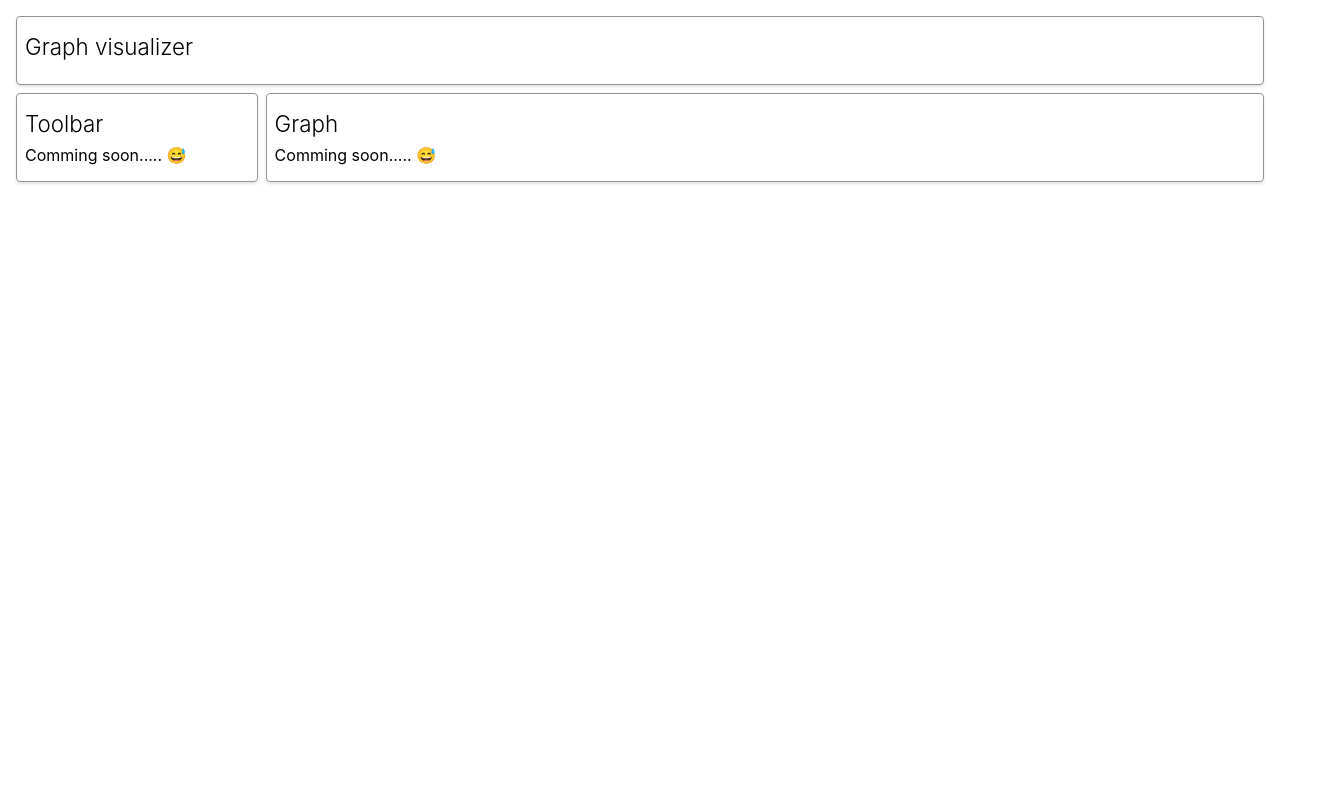
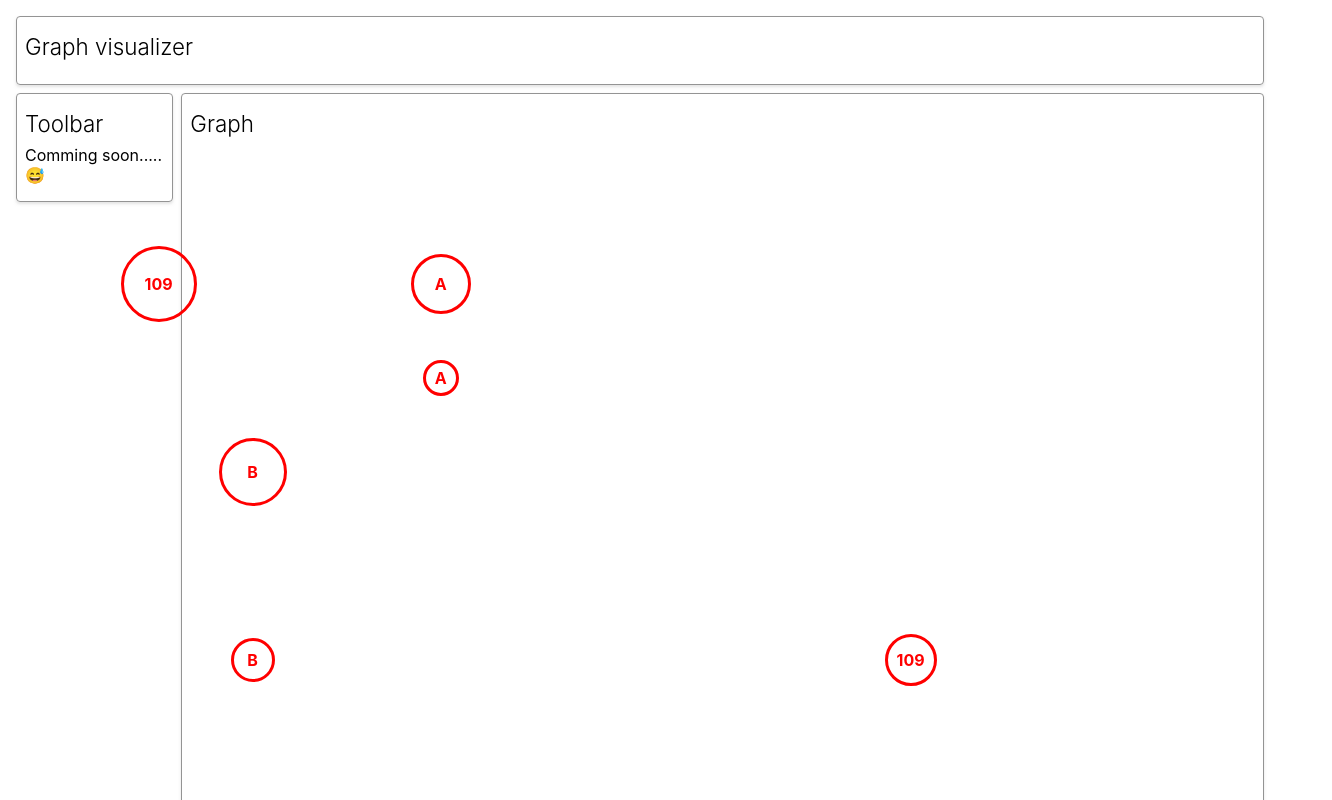
Before and after one commit to algoridam20/frog, a React (Create React App) app in the folder frog/: page /graph-visualizer in a window 1280 px wide. Shown: the top 800 px of the page, 1332 px wide, since content can reach past the window. Built offline with nearby package versions, Linux system fonts and the light colour scheme.

Commit message:
add node component update graph-grid

```diff
--- a/frog/src/components/common/graph-grid/index.jsx
+++ b/frog/src/components/common/graph-grid/index.jsx
@@ -1,3 +1,46 @@
-export const  GraphGrid = () => {
+// REF: https://css-tricks.com/snippets/css/complete-guide-grid/
+import React from "react";
+import { CardContainer } from "../card";
+import {
+  GridChildWrapper,
+  GridContainerWrapper,
+  GridWrapper,
+  Wrapper,
+} from "./styles";
+import { Node } from "../node";
 
-}
+export const GraphGrid = ({
+  row,
+  col,
+  editMode = false,
+  elementSize = "90px",
+}) => {
+  return (
+    <Wrapper>
+      <GridWrapper>
+        {/* <CardContainer> */}
+        <GridContainerWrapper row={row} col={col} elementSize={elementSize}>
+          <GridChildWrapper colIndex={4 % col} rowIndex={3 % row}>
+            <Node name={"A"} size={0} color={"red"} />
+          </GridChildWrapper>
+          <GridChildWrapper colIndex={2 % col} rowIndex={6 % row}>
+            <Node name={"B"} size={1} color={"red"} />
+          </GridChildWrapper>
+          <GridChildWrapper colIndex={9 % col} rowIndex={6 % row}>
+            <Node name={"109"} size={2} color={"red"} />
+          </GridChildWrapper>
+          <GridChildWrapper colIndex={4 % col} rowIndex={2 % row}>
+            <Node name={"A"} size={3} color={"red"} />
+          </GridChildWrapper>
+          <GridChildWrapper colIndex={2 % col} rowIndex={4 % row}>
+            <Node name={"B"} size={4} color={"red"} />
+          </GridChildWrapper>
+          <GridChildWrapper colIndex={1 % col} rowIndex={2 % row}>
+            <Node name={"109"} size={5} color={"red"} />
+          </GridChildWrapper>
+        </GridContainerWrapper>
+        {/* </CardContainer> */}
+      </GridWrapper>
+    </Wrapper>
+  );
+};
--- /dev/null
+++ b/frog/src/components/common/graph-grid/styles.jsx
@@ -0,0 +1,37 @@
+import styled from "styled-components";
+
+export const Wrapper = styled.div`
+  min-height: 200px;
+  width: 100%;
+  text-align: center;
+`;
+
+export const GridWrapper = styled.div`
+  display: flex;
+  align-items: center;
+  justify-content: center;
+`;
+
+export const GridContainerWrapper = styled.div`
+  display: grid;
+  grid-template-columns: ${(props) =>
+    Array.from(Array(props.col).keys())
+      .map(() => props.elementSize)
+      .toString()
+      .split(",")
+      .join(" ")};
+  grid-template-rows: ${(props) =>
+    Array.from(Array(props.row).keys())
+      .map(() => props.elementSize)
+      .toString()
+      .split(",")
+      .join(" ")}};
+  gap: 4px;
+  align-items: center;
+  justify-items: center;
+`;
+
+export const GridChildWrapper = styled.div`
+  grid-row: ${(props) => props.rowIndex};
+  grid-column: ${(props) => props.colIndex};
+`;
--- /dev/null
+++ b/frog/src/components/common/node/index.jsx
@@ -0,0 +1,11 @@
+// REF: https://css-tricks.com/snippets/css/complete-guide-grid/
+import React from "react";
+import { Circle, NameWrapper } from "./styles";
+
+export const Node = ({ name, size, color }) => {
+  return (
+    <Circle size={size} color={color}>
+      <NameWrapper size={size}>{name}</NameWrapper>
+    </Circle>
+  );
+};
--- /dev/null
+++ b/frog/src/components/common/node/styles.jsx
@@ -0,0 +1,24 @@
+import styled from "styled-components";
+
+const maxSize = 6;
+const getSize = (size) => {
+  const sizeInPx = 30 + (size % maxSize) * 8;
+  return `${sizeInPx}px`;
+};
+
+export const Circle = styled.div`
+  border-radius: 50%;
+  display: inline-block;
+  text-align: center;
+  height: ${(props) => getSize(props.size)};
+  width: ${(props) => getSize(props.size)};
+  border: 3px solid ${(props) => props.color};
+  color: ${(props) => props.color};
+`;
+
+export const NameWrapper = styled.div`
+  text-align: center;
+  vertical-align: middle;
+  font-weight: 700;
+  line-height: ${(props) => getSize(props.size)};
+`;
--- a/frog/src/components/graph-visualizer-page/index.jsx
+++ b/frog/src/components/graph-visualizer-page/index.jsx
@@ -3,6 +3,7 @@ import dictionary from "../../dictionary.json";
 import { ToolBarWrapper, ContentWrapper, Wrapper } from "./styles";
 import { CardContainer } from "../common/card";
 import { Header } from "../common/header";
+import { GraphGrid } from "../common/graph-grid";
 
 export const GraphVisualizer = () => {
   return (
@@ -16,7 +17,7 @@ export const GraphVisualizer = () => {
         </ToolBarWrapper>
         <ContentWrapper>
           <CardContainer title={"Graph"}>
-            {dictionary.workInProgress}
+            <GraphGrid row={8} col={13} />
           </CardContainer>
         </ContentWrapper>
       </Wrapper>
```
